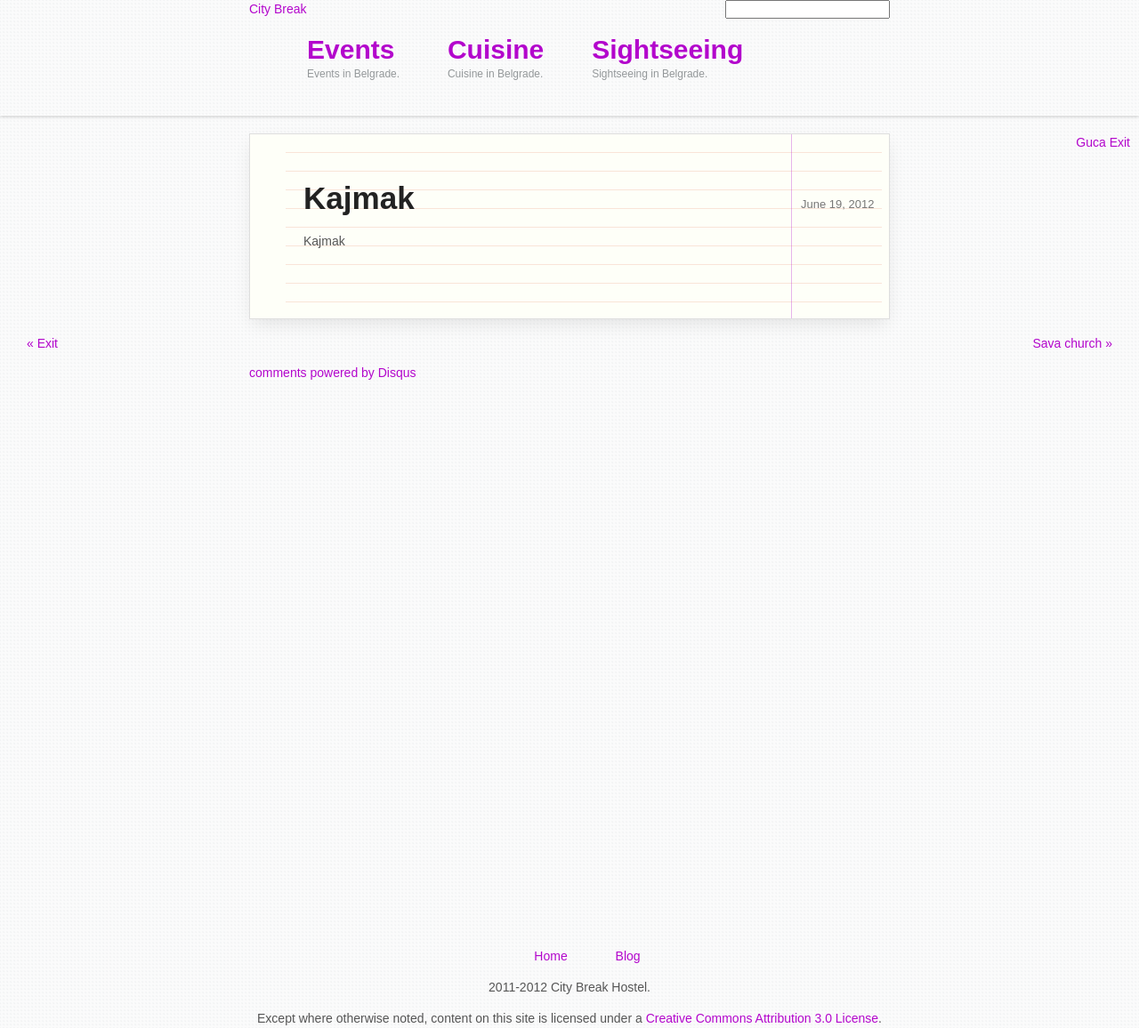
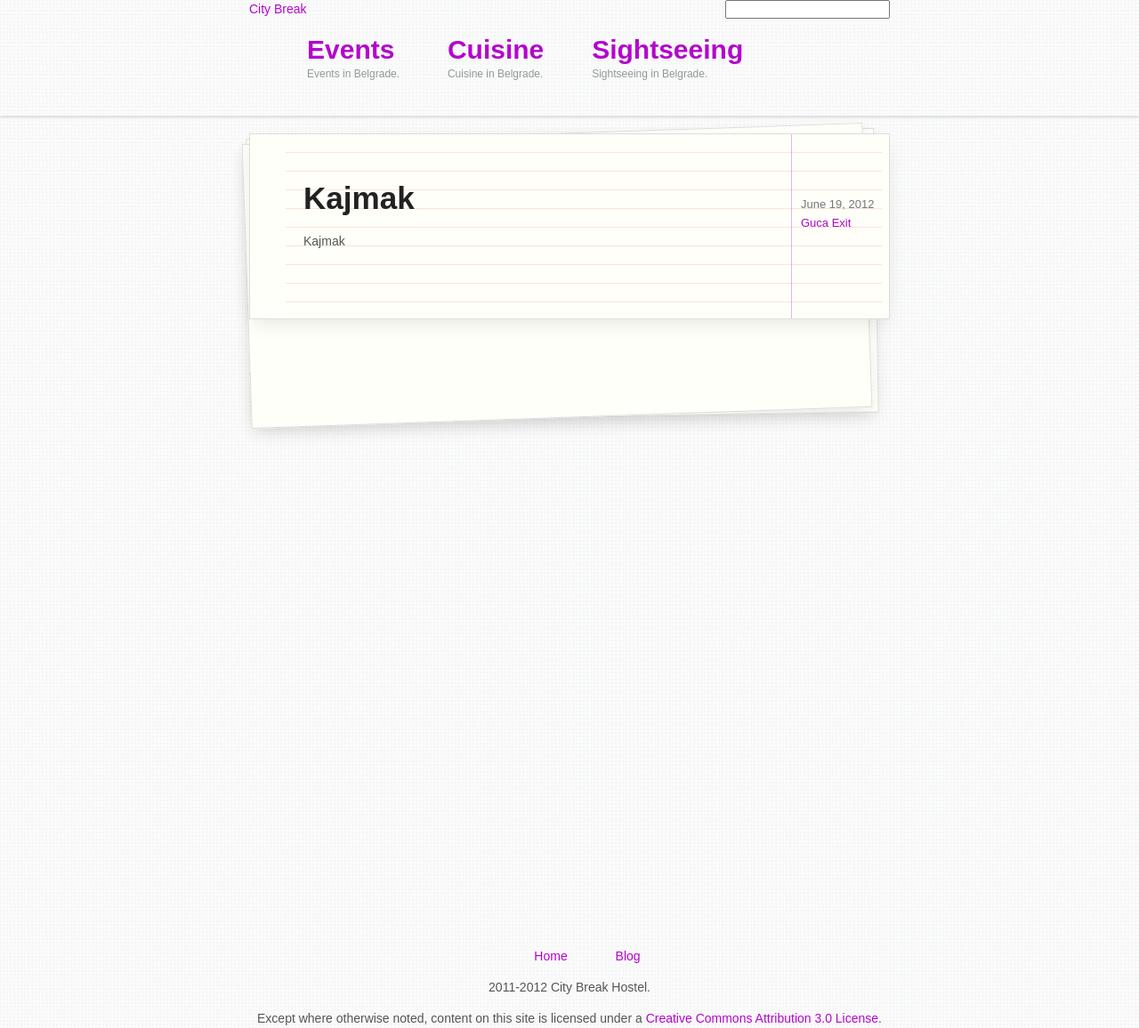
Before and after one commit to citybreak/citybreak.github.com, a Jekyll site: the page built from _posts/blog/cuisine/2012-06-19-kajmak.md, in a window 1280 px wide. Shown: the whole page at 89% size. Built offline with Jekyll 4.4.1, drawn with Linux system fonts in a browser that asks for light colours; nearby versions of some CDN libraries; comment, search, counter and statistics services are not loaded.

Commit message:
progress with styling

```diff
--- a/_layouts/article.html
+++ b/_layouts/article.html
@@ -2,25 +2,13 @@
 layout: blog_default
 ---
 
-<section itemscope itemtype="http://schema.org/Article">
+<article itemscope itemtype="http://schema.org/Article" class="article-container">
   <meta itemprop="author" content="{{page.author}}"/>
   <meta itemprop="image" content="{{page.image}}"/>
   <meta itemprop="description" content="{{page.abstract}}"/>
 
-  <aside class="user-engaging-component">
-    <section class="social-sharing">
-      <div class="g-plusone" data-size="medium" data-annotation="none"></div>
-    </section>
-
-    <section class="related-post">
-      <nav>
-      {% for item in site.categories.events limit:40 offset:0 %}
-        <a class="article-link" href="{{site.baseurl}}{{item.url}}" title="{{item.title}}">{{item.title}}</a>
-      {% endfor %}
-      </nav>
-    </section>
-  </aside>
-
+  <div class="paper main-content"></div>
+  <div class="paper second main-content"></div>
   <article class="post-content main-content">
     <header class="post-header">
       <h1 itemprop="name">{{page.title}}</h1>
@@ -29,6 +17,17 @@
       <time datetime="{{page.date}}" pubdate="true" itemprop="datePublished" content="{{page.date}}">
         {{ page.date | date: "%B %d, %Y" }}
       </time>
+      <section class="social-sharing">
+        <div class="g-plusone" data-size="medium" data-annotation="none"></div>
+      </section>
+
+      <section class="related-post">
+        <nav>
+        {% for item in site.categories.events limit:40 offset:0 %}
+          <a class="article-link" href="{{site.baseurl}}{{item.url}}" title="{{item.title}}">{{item.title}}</a>
+        {% endfor %}
+        </nav>
+      </section>
     </aside>
 
     <section class="post-body" itemprop="articleBody">
@@ -36,7 +35,7 @@
     </section>
   </article>
 
-</section>
+</article>
 
 <aside class="post-comments">
   <div id="disqus_thread"></div>
--- a/_layouts/blog_default.html
+++ b/_layouts/blog_default.html
@@ -50,12 +50,12 @@
   <nav class="pager-nav">
     {% if page.previous.url %}
       <a rel="prev" href="{{page.previous.url}}" title="Previous Post:
-{{page.previous.title}}">&laquo; {{page.previous.title}}</a>
+{{page.previous.title}}"></a>
     {% endif %}
 
     {% if page.next.url %}
       <a rel="next" href="{{page.next.url}}" title="next Post:
-{{page.next.title}}">{{page.next.title}} &raquo; </a>
+{{page.next.title}}"></a>
     {% endif %}
   </nav>
 
--- a/app.css
+++ b/app.css
@@ -159,6 +159,10 @@
 
 .pager-nav a[rel="next"]{
   right: 30px;
+/*  background-image: url(/assets/images/left-arrow.svg);
+  display: block;
+  -o-background-size: 100% 100%;
+  -webkit-background-size: 100% 100%;*/
 }
 
 
@@ -176,8 +180,6 @@
 
 
 .main-content {
-  background: white no-repeat;
-  border-bottom: 1px solid white;
   -moz-box-shadow: 0 0 3px #dedede;
   -webkit-box-shadow: 0 0 3px #dedede;
   -o-box-shadow: 0 0 3px #dedede;
@@ -217,11 +219,45 @@
   }
 
 
+/** Nav pages*/
+.article-preview {
+  margin: 20px 25px;
+  background: #fff;
+  border: 1px solid #fff;
+  padding: 5px;
+  -moz-box-shadow: 0px 2px 15px #333;
+  -webkit-box-shadow: 0px 2px 15px #333;
+  box-shadow: 0px 2px 15px #333;
+  display: inline-block;
+}
+
+.article-preview img {
+  width: 275px;
+  height: 183px;
+}
+
 /* ------------------------------------------
   Article
 ---------------------------------------------*/
-
-.post-meta{
+.article-container {
+  position: relative;
+}
+.paper {
+  width: 98%;
+  margin-left: -1px;
+  position: absolute;
+  background-color: #fefff8;
+  -webkit-transform: rotate(-1deg);
+  transform: rotate(-1deg);
+  height: 320px;
+}
+.paper.second{
+  -webkit-transform: rotate(-2deg);
+  transform: rotate(-2deg);
+  margin-left: -3px;
+  width: 97%;
+}
+.post-meta {
   position: absolute;
   right: 10px;
   width: 100px;
@@ -235,10 +271,6 @@
   padding-left: 10px;
 }
 
-.user-engaging-component{
-  position: absolute;
-  right: 10px;
-}
 
 .post-content {
   position: relative;
```
Also changed, not shown: blog/events/index.html (+10 -2 lines), assets/images/left-arrow.svg (added).
